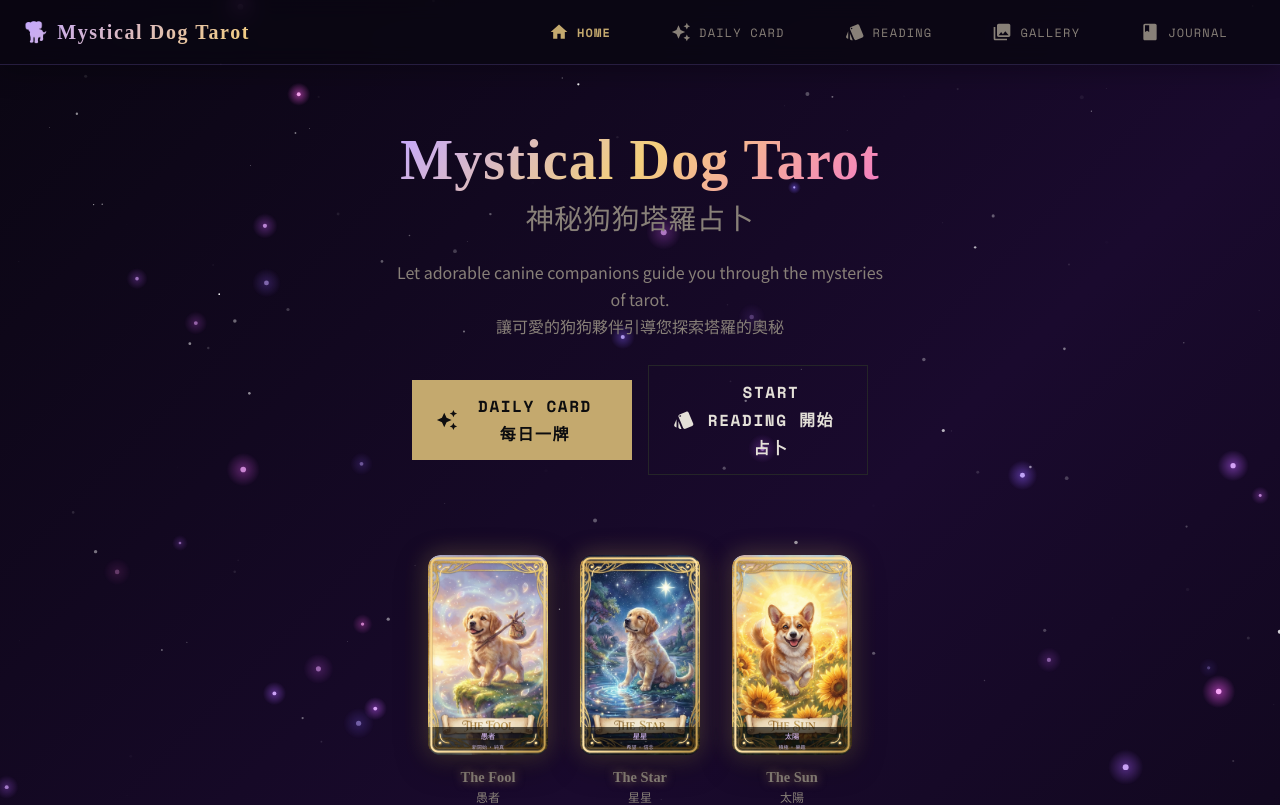
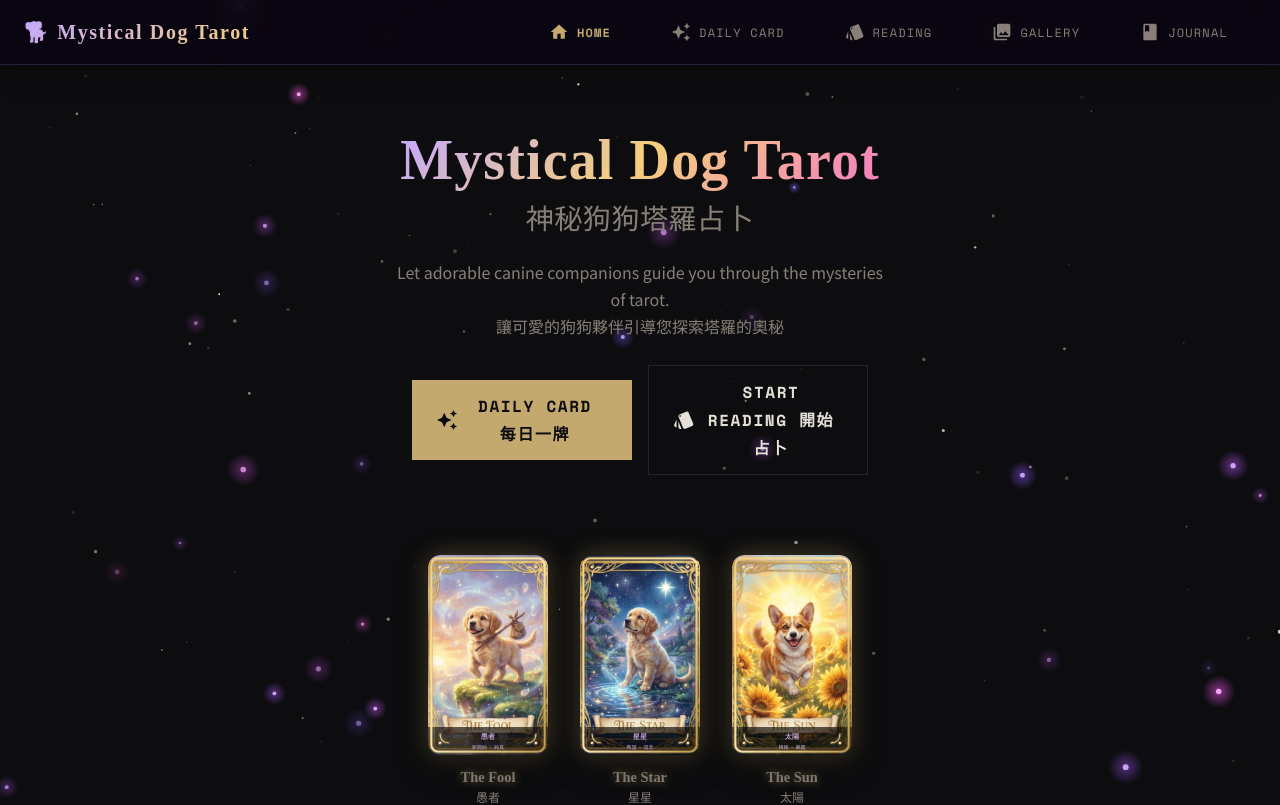
Before and after one commit to ericermerimen/tarot, a Next.js app: page / in a window 1280 px wide. Shown: the top 805 px of the page. Built offline with nearby package versions, Linux system fonts and the light colour scheme.

Commit message:
style: restyle globals.css with instrument base tokens

```diff
--- a/src/app/globals.css
+++ b/src/app/globals.css
@@ -8,12 +8,12 @@ html,
 body {
   min-height: 100vh;
   overflow-x: hidden;
-  background: linear-gradient(135deg, #0a0612 0%, #1a0a2e 50%, #0a0612 100%);
+  background: #0d0d0f;
 }
 
 body {
-  color: #f0e6ff;
-  font-family: 'Noto Sans TC', 'Roboto', sans-serif;
+  color: #e4e0d8;
+  font-family: var(--font-noto-sans-tc), 'Roboto', sans-serif;
 }
 
 /* Scrollbar styling */
@@ -22,16 +22,16 @@ body {
 }
 
 ::-webkit-scrollbar-track {
-  background: rgba(20, 10, 40, 0.5);
+  background: #131316;
 }
 
 ::-webkit-scrollbar-thumb {
-  background: linear-gradient(180deg, #9c7cf4 0%, #6b4bc1 100%);
+  background: #252528;
   border-radius: 4px;
 }
 
 ::-webkit-scrollbar-thumb:hover {
-  background: linear-gradient(180deg, #b090ff 0%, #7c5ce0 100%);
+  background: #c4a96e;
 }
 
 .main-content {
@@ -43,16 +43,16 @@ body {
 
 /* Glow effects */
 .mystical-glow {
-  filter: drop-shadow(0 0 20px rgba(156, 124, 244, 0.6));
+  filter: drop-shadow(0 0 20px rgba(196, 169, 110, 0.4));
 }
 
 .gold-glow {
-  filter: drop-shadow(0 0 15px rgba(244, 207, 124, 0.5));
+  filter: drop-shadow(0 0 15px rgba(196, 169, 110, 0.5));
 }
 
 /* Text gradient */
 .gradient-text {
-  background: linear-gradient(135deg, #c4a8ff 0%, #f4cf7c 50%, #f47cc4 100%);
+  background: linear-gradient(135deg, #e4e0d8 0%, #c4a96e 50%, #b0aa9e 100%);
   -webkit-background-clip: text;
   -webkit-text-fill-color: transparent;
   background-clip: text;
@@ -70,10 +70,10 @@ body {
 
 @keyframes pulse-glow {
   0%, 100% {
-    filter: drop-shadow(0 0 20px rgba(156, 124, 244, 0.4));
+    filter: drop-shadow(0 0 20px rgba(196, 169, 110, 0.3));
   }
   50% {
-    filter: drop-shadow(0 0 40px rgba(156, 124, 244, 0.8));
+    filter: drop-shadow(0 0 40px rgba(196, 169, 110, 0.6));
   }
 }
 
@@ -150,6 +150,6 @@ body {
 
 /* Selection color */
 ::selection {
-  background: rgba(156, 124, 244, 0.4);
-  color: #fff;
+  background: rgba(196, 169, 110, 0.3);
+  color: #e4e0d8;
 }
```
